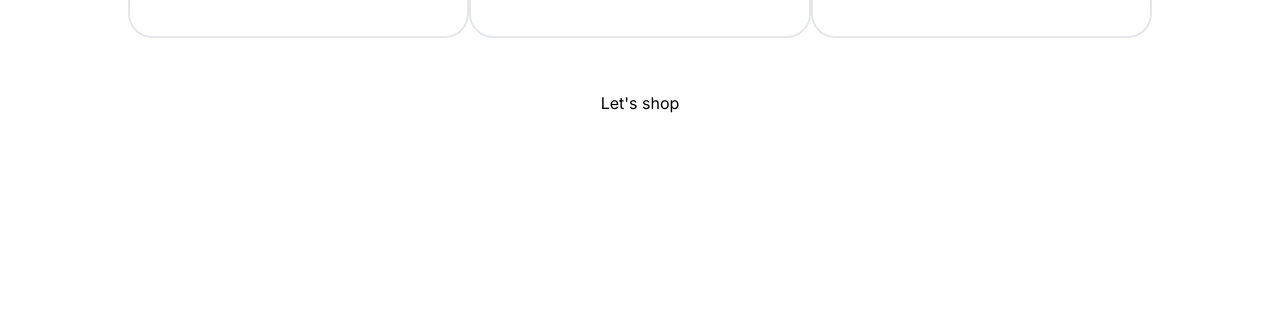
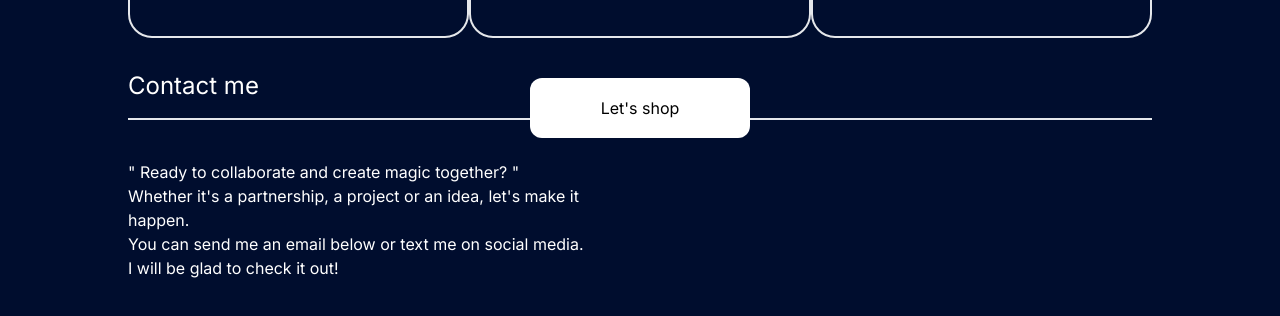
Before and after one commit to DenisKantic/Lexyri9_portfolio_NextJS, a Next.js app: page / in a window 1280 px wide. Shown: the part 3290-3606 px from the top of the page. Before the commit the page ends 3418 px from the top, so only its background shows below. Built offline with nearby package versions, Linux system fonts and the light colour scheme.

Commit message:
created template component for contact and page routing for shop page

```diff
--- /dev/null
+++ b/app/components/Contact.jsx
@@ -0,0 +1,23 @@
+export default function Contact(){
+
+    return (
+    <div className="w-[80%] mx-auto h-[90vh]">
+
+            <h1 className="text-white text-2xl">Contact me</h1>
+            <div className="mt-4 border-t-2  w-full"></div>
+
+            <div className="w-[50%] text-white pt-10">
+            <h1>" Ready to collaborate and create magic together? "</h1>
+
+            <h2>Whether it's a partnership, a project or an idea, let's make it happen.</h2>
+
+            <p>You can send me an email below or text me on social media. <br />
+            I will be glad to check it out!
+            </p>
+            </div>
+
+
+    </div>
+
+    )
+}
--- a/app/components/ShopPreview.jsx
+++ b/app/components/ShopPreview.jsx
@@ -3,7 +3,7 @@ import Image from "next/image";
 export default function ShopPreview(){
 
     return (
-        <div className="w-[80%] mx-auto h-[90vh]">
+        <div className="w-[80%] mx-auto h-[100vh]">
 
         <h1 className="text-white text-2xl">My shop</h1>
         <div className="mt-4 border-t-2  w-full"></div>
@@ -36,7 +36,7 @@ export default function ShopPreview(){
         </div>
 
             <div className="w-full flex justify-center items-center pt-10">
-                <button className="h-[50px] w-[200px] bg-white rounded-xl text-md">Let's shop</button>
+                <button className="h-[60px] w-[220px] bg-white rounded-xl text-md">Let's shop</button>
             </div>
         </div>
     )
--- a/app/page.js
+++ b/app/page.js
@@ -4,6 +4,7 @@ import AboutMe from "./components/AboutMe"
 import Social from "./components/Social"
 import Content from "./components/Content"
 import ShopPreview from "./components/ShopPreview"
+import Contact from "./components/Contact"
 
 export default function Home() {
   return (
@@ -14,6 +15,7 @@ export default function Home() {
     <Social />
     <Content />
     <ShopPreview />
+    <Contact />
    </div>
   )
 }
--- /dev/null
+++ b/app/shop/page.js
@@ -0,0 +1,5 @@
+export default function Shop(){
+    return (
+        <h1>This is shop site</h1>
+    )
+}
```
